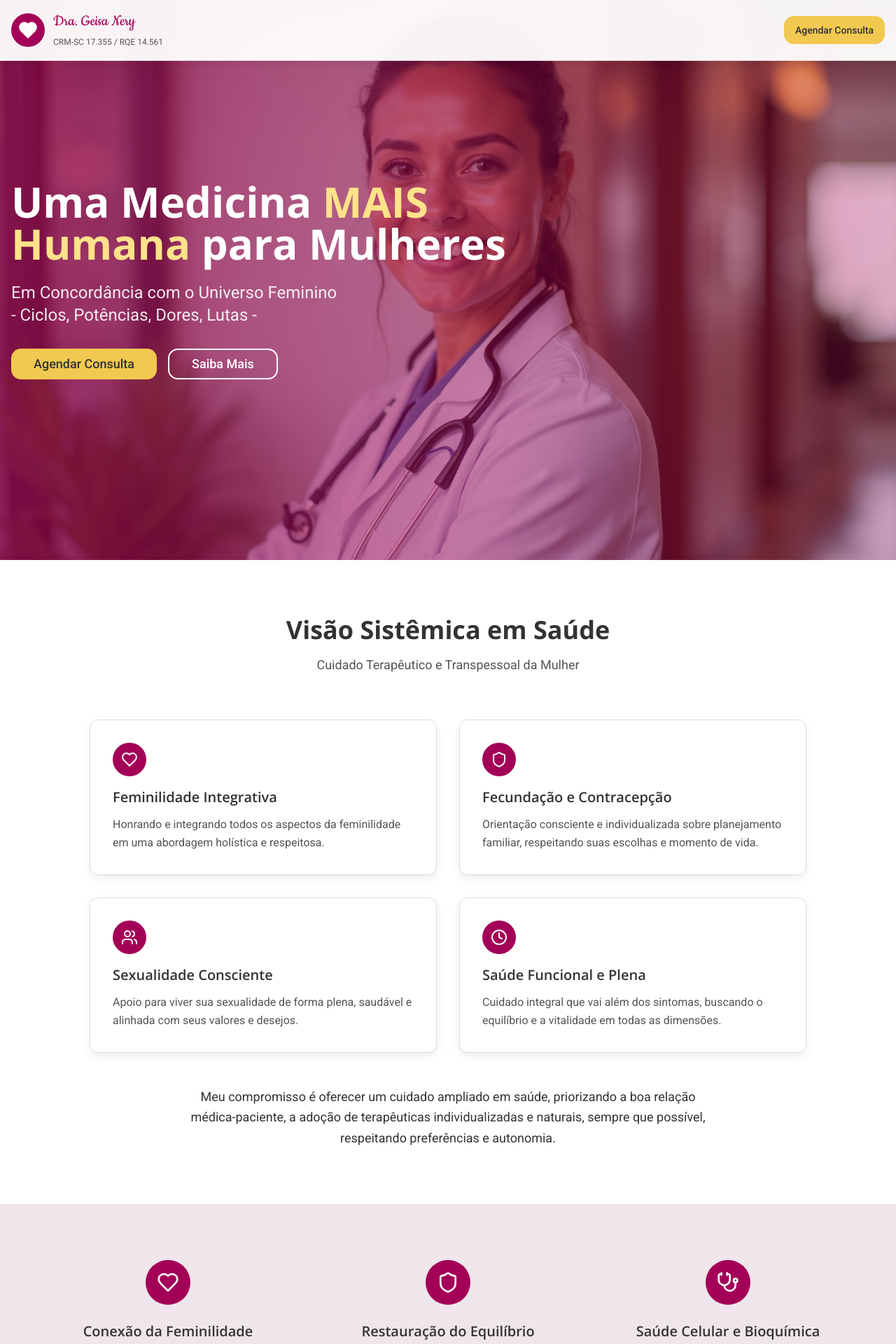
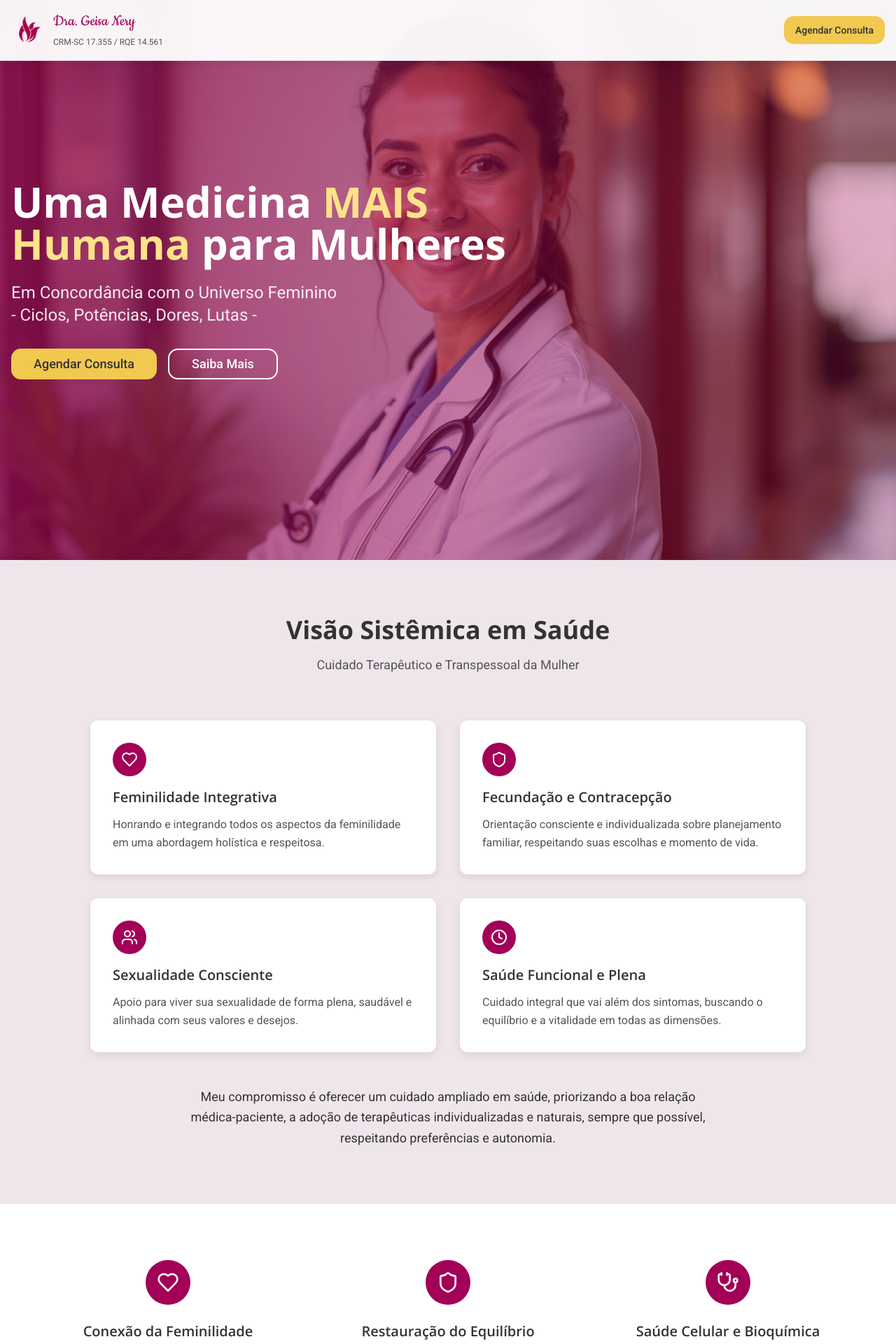
Before and after one commit to danielfcollier/website-drageisa, a React (Vite) app: page / in a window 1280 px wide. Shown: the top 1920 px of the page at 70% size. Built offline with nearby package versions, Linux system fonts and the light colour scheme; the HTML template or start-up script is replaced by a standard one.

Commit message:
Alternate section backgrounds and use logo in header
Center doctor image and name in BioSection; alternate backgrounds across sections 3–10 and replace header logo with uploaded PNG logo.

```diff
--- a/src/components/AlternatingContent.tsx
+++ b/src/components/AlternatingContent.tsx
@@ -10,7 +10,7 @@ interface AlternatingContentProps {
 
 export const AlternatingContent = ({ items }: AlternatingContentProps) => {
   return (
-    <section className="py-20 bg-background">
+    <section className="py-20 bg-warm-cream">
       <div className="container mx-auto px-4">
         <div className="max-w-6xl mx-auto space-y-20">
           {items.map((item, index) => {
--- a/src/components/BioSection.tsx
+++ b/src/components/BioSection.tsx
@@ -14,7 +14,7 @@ interface BioSectionProps {
 
 export const BioSection = ({ name, credentials }: BioSectionProps) => {
   return (
-    <section className="py-20 bg-warm-cream">
+    <section className="py-20 bg-background">
       <div className="container mx-auto px-4">
         <div className="max-w-6xl mx-auto grid md:grid-cols-2 gap-12 items-start">
           <div className="text-center">
--- a/src/components/Footer.tsx
+++ b/src/components/Footer.tsx
@@ -1,4 +1,5 @@
-import { Heart, Instagram } from "lucide-react";
+import { Instagram } from "lucide-react";
+import logo from "@/assets/logo.png";
 
 export const Footer = () => {
   return (
@@ -6,9 +7,11 @@ export const Footer = () => {
       <div className="container mx-auto px-4">
         <div className="max-w-6xl mx-auto mb-8 text-center">
           <div className="flex flex-col items-center gap-3 mb-6">
-            <div className="flex items-center justify-center w-14 h-14 rounded-full bg-primary-foreground">
-              <Heart className="w-8 h-8 text-primary" fill="currentColor" />
-            </div>
+            <img
+              src={logo}
+              alt="Logo Dra. Geisa Nery"
+              className="w-14 h-14 object-contain brightness-0 invert"
+            />
             <div>
               <span className="text-3xl font-brand block leading-tight">Dra. Geisa Nery</span>
               <span className="text-sm font-secondary">CRM-SC 17.355 / RQE 14.561</span>
--- a/src/components/Header.tsx
+++ b/src/components/Header.tsx
@@ -1,5 +1,5 @@
 import { Button } from "@/components/ui/button";
-import { Heart } from "lucide-react";
+import logo from "@/assets/logo.png";
 
 export const Header = () => {
   const whatsappUrl = "https://api.whatsapp.com/send?phone=554899623819&text=Ol%C3%A1,%20estou%20interessada%20em%20agendar%20uma%20consulta%20com%20a%20Dra.%20Geisa.%20Me%20chamo%20&source=&data=";
@@ -8,9 +8,11 @@ export const Header = () => {
     <header className="fixed top-0 left-0 right-0 z-50 bg-card/95 backdrop-blur-sm border-b border-border shadow-soft">
       <div className="container mx-auto px-4 py-4 flex items-center justify-between">
         <div className="flex items-center gap-3">
-          <div className="flex items-center justify-center w-12 h-12 rounded-full bg-primary">
-            <Heart className="w-7 h-7 text-primary-foreground" fill="currentColor" />
-          </div>
+          <img
+            src={logo}
+            alt="Logo Dra. Geisa Nery"
+            className="w-12 h-12 object-contain"
+          />
           <div>
             <span className="text-2xl font-brand text-primary block leading-tight">Dra. Geisa Nery</span>
             <span className="text-xs font-secondary text-muted-foreground">CRM-SC 17.355 / RQE 14.561</span>
--- a/src/components/LocationSection.tsx
+++ b/src/components/LocationSection.tsx
@@ -8,7 +8,7 @@ export const LocationSection = () => {
   const mapEmbedUrl = "https://www.google.com/maps/embed?pb=!1m18!1m12!1m3!1d3535.8658831863844!2d-48.52015!3d-27.59611!2m3!1f0!2f0!3f0!3m2!1i1024!2i768!4f13.1!3m3!1m2!1s0x95273873e1b6d5c7%3A0x7e8c5a5d8a5d8a5d!2sRua%20Lauro%20Linhares%2C%202010%20-%20Trindade%2C%20Florian%C3%B3polis%20-%20SC%2C%2088036-002!5e0!3m2!1spt-BR!2sbr!4v1620000000000";
 
   return (
-    <section className="py-20 bg-background">
+    <section className="py-20 bg-warm-cream">
       <div className="container mx-auto px-4">
         <div className="text-center max-w-3xl mx-auto mb-16">
           <h2 className="text-3xl md:text-4xl font-bold font-main text-foreground mb-4">
--- a/src/pages/Index.tsx
+++ b/src/pages/Index.tsx
@@ -23,7 +23,7 @@ const Index = () => {
         id="sobre"
         title="Visão Sistêmica em Saúde"
         subtitle="Cuidado Terapêutico e Transpessoal da Mulher"
-        bgColor="bg-background"
+        bgColor="bg-warm-cream"
         features={[
           {
             icon: Heart,
@@ -50,6 +50,7 @@ const Index = () => {
       />
 
       <IconSection
+        backgroundColor="dark"
         items={[
           {
             icon: Heart,
```
Also changed, not shown: src/assets/logo.png (added).
